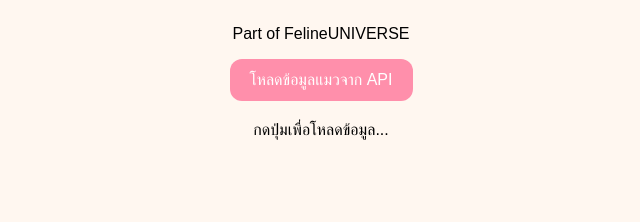
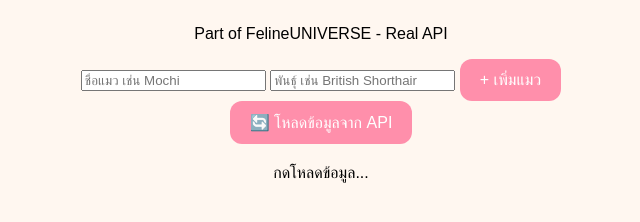
Before and after one commit to ultimatecgn-cloud/FelineSTUDIO, a plain HTML site: page index.html in a window 1280 px wide. Shown: the part 128-350 px from the top of the page, without its empty margins (319-959 px from the left). Drawn offline with Linux system fonts and the light colour scheme.

Commit message:
Update index.html

```diff
--- a/index.html
+++ b/index.html
@@ -8,9 +8,17 @@
 </head>
 <body>
   <h1>🐱 FelineSTUDIO</h1>
-  <p>Part of FelineUNIVERSE</p>
-  <button onclick="loadCats()">โหลดข้อมูลแมวจาก API</button>
-  <div id="result">กดปุ่มเพื่อโหลดข้อมูล...</div>
+  <p>Part of FelineUNIVERSE - Real API</p>
+
+  <div class="form">
+    <input id="name" placeholder="ชื่อแมว เช่น Mochi">
+    <input id="breed" placeholder="พันธุ์ เช่น British Shorthair">
+    <button onclick="addCat()">+ เพิ่มแมว</button>
+  </div>
+
+  <button onclick="loadCats()">🔄 โหลดข้อมูลจาก API</button>
+  <div id="result">กดโหลดข้อมูล...</div>
+
   <script src="app.js"></script>
 </body>
 </html>
```
